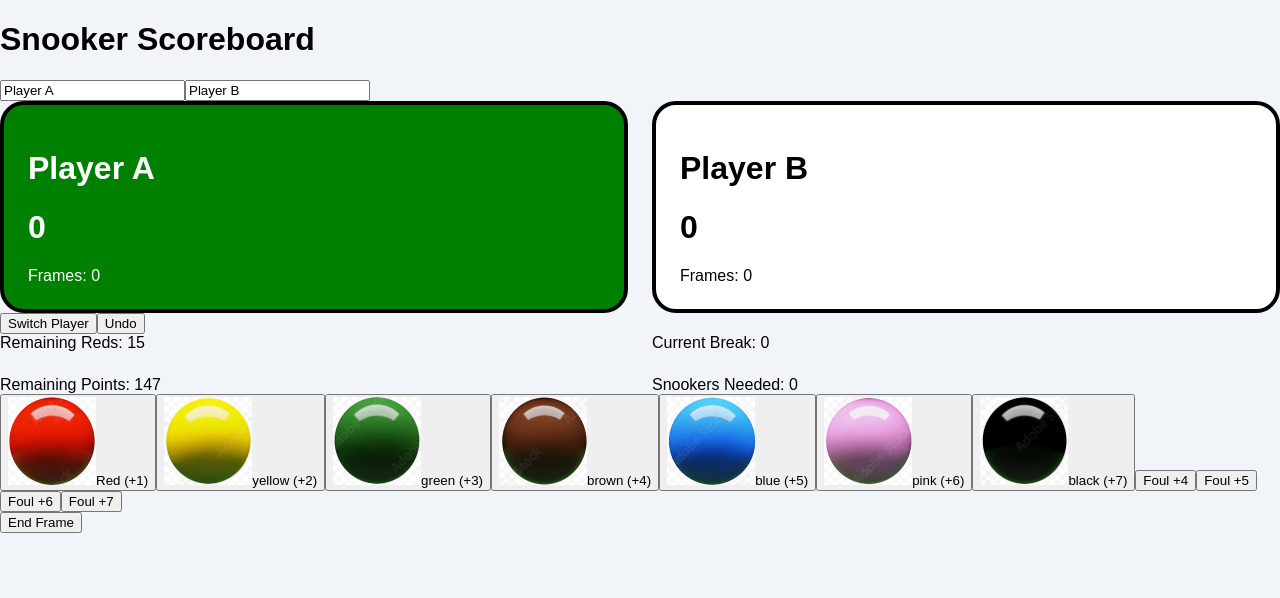
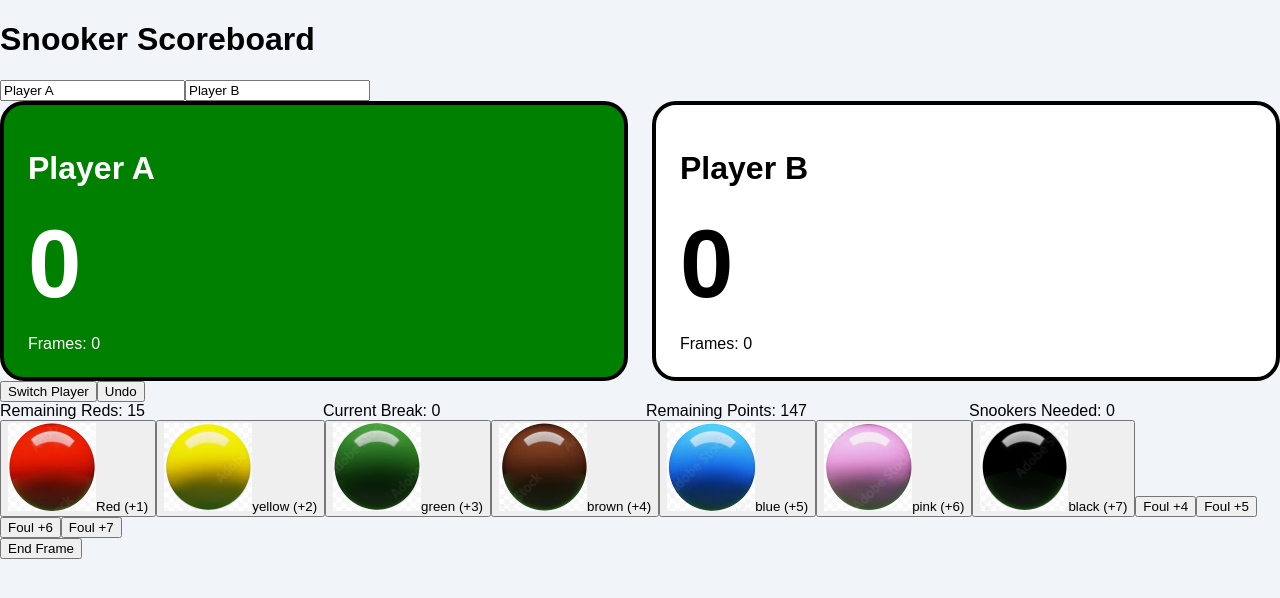
Before and after one commit to phuriponga/SnookerScoreBoard, a Next.js app: page / in a window 1280 px wide. Shown: the top 598 px of the page. Built offline with nearby package versions, Linux system fonts and the light colour scheme.

Commit message:
Update SnookerScoreboardApp.tsx

```diff
--- a/components/SnookerScoreboardApp.tsx
+++ b/components/SnookerScoreboardApp.tsx
@@ -186,7 +186,7 @@ export default function SnookerScoreboardApp() {
                 }}
               >
                 <h1>{playerNames[p]}</h1>
-                <h1>{scores[p]}</h1>
+                <h1 style={{ fontSize: "96px", fontWeight: "bold", margin: "16px 0" }}>{scores[p]}</h1>
                 <div>Frames: {frames[p]}</div>
               </div>
             ))}
@@ -201,8 +201,8 @@ export default function SnookerScoreboardApp() {
         <Card className="rounded-3xl shadow">
           <CardContent style={{
               display: "grid",
-              gridTemplateColumns: "1fr 1fr",
-              gap: "24px"
+              gridTemplateColumns: "1fr 1fr 1fr 1fr",
+              gap: "12px"
             }}>
             <div>Remaining Reds: {redsRemaining}</div>
             <div>Current Break: {currentBreak}</div>
```
